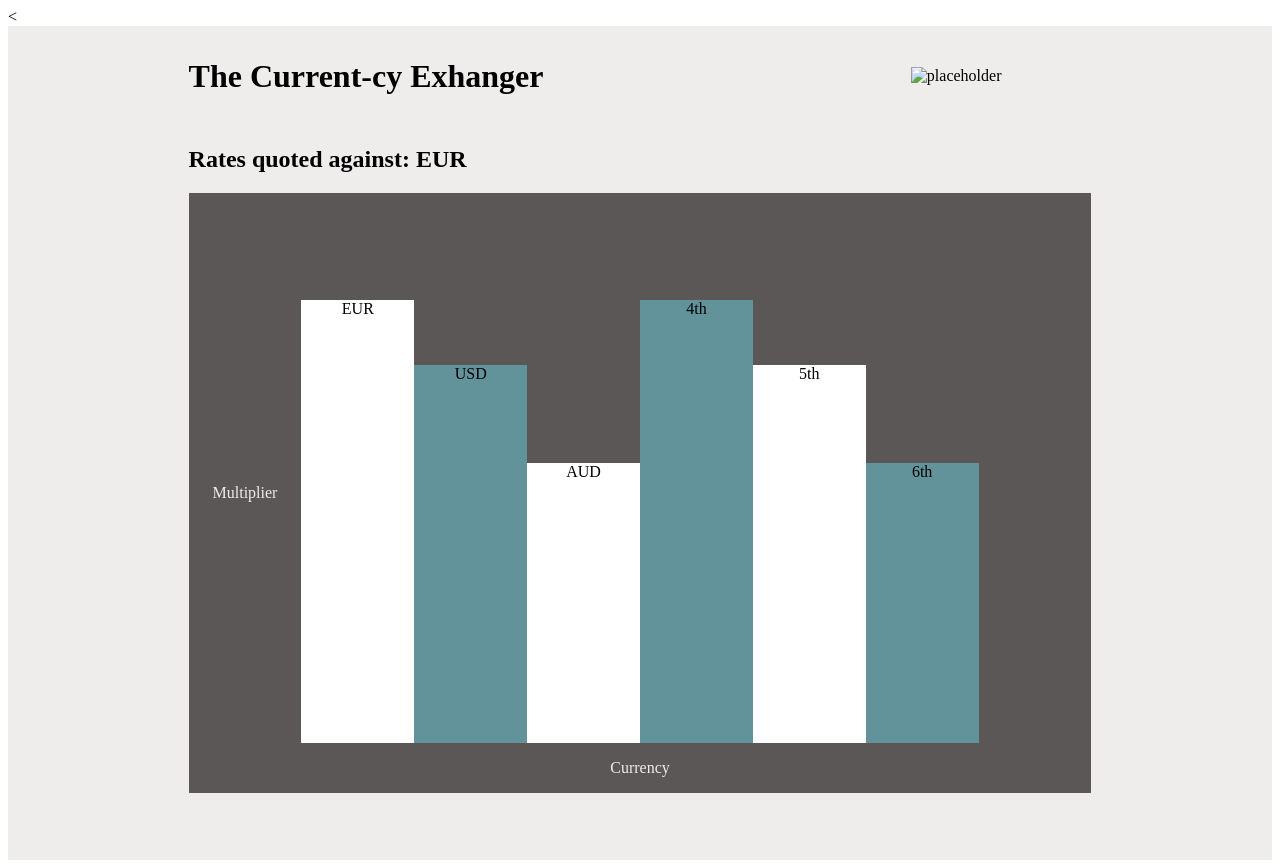
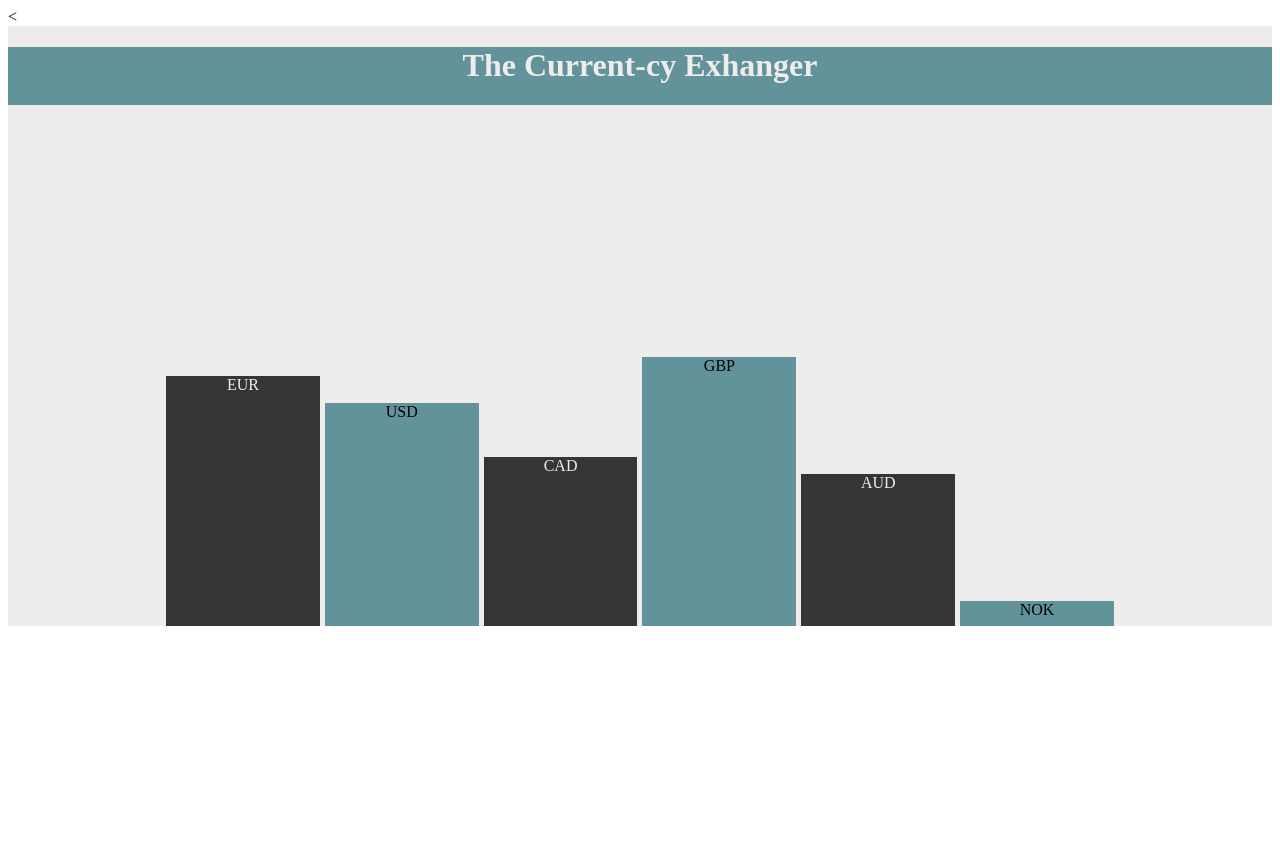
Before and after one commit to kroefeet/current-cy, a plain HTML site: page index.html in a window 1280 px wide. After the commit the page ends 800 px from the top, so only its background shows below. Drawn offline with Linux system fonts and the light colour scheme.

Commit message:
putting everything in place for basic page

```diff
--- a/css/site.css
+++ b/css/site.css
@@ -1,62 +1,37 @@
 .MainContent {
     background-color: #efecec;
     display: grid;
-    grid-template-columns: 1fr 4fr 1fr 1fr;
-    grid-template-rows: 100px 1fr 600px 1fr;
+    grid-template-columns: 1fr 6fr 1fr;
+    grid-template-rows: 100px 500px 1fr;
 }
 
 .GraphArea {
-    background-color: #5c5757;
+    grid-column: 2;
     display: grid;
-    grid-template-columns: 1fr 1fr 1fr 1fr 1fr 1fr 1fr 1fr;
-    grid-template-rows: 1fr 500px 1fr;
+    grid-template-columns: repeat(6, 1fr);
+    grid-column-gap: 5px;
+
 }
 
 .MainTitle {
-    grid-column: 2;
-    align-self: center;
+    grid-column: 1 / span 3;
+    grid-row-start: 1;
+    text-align: center;
+    background-color: #62929a;
+    color: #efecec;
 }
 
-.Logo {
-    grid-column: 3;
-    align-self: center;
-}
+.BarChart {
+    align-self: end;
+    text-align: center;
 
-.Quoted {
-    grid-column: 2;
-    grid-row: 2;
-}
-
-.GraphArea {
-    grid-column: 2 / span 2;
-    grid-row: 3;
-}
-
-.Vertical {
-    color: #efecec;
-    align-self: center;
-    text-align: center;
-    grid-row: 2;
-}
-
-.Horizontal {
-    color: #efecec;
-    grid-column: 2 / span 6;
-    grid-row: 3;
-    align-self: center;
-    text-align: center;
 }
 
 .BarChart:nth-of-type(odd) {
-    background-color: #fff;
-    align-self: end;
-    text-align: center;
-    grid-row: 2;
+    background-color: #363434;
+    color: #efecec;
 }
 
 .BarChart:nth-of-type(even) {
     background-color: #62929a;
-    align-self: end;
-    text-align: center;
-    grid-row: 2;
 }
--- a/index.html
+++ b/index.html
@@ -7,20 +7,15 @@
     </head>
     <body>
         <div class="MainContent">
-            <h1 class="MainTitle">The Current-cy Exhanger</h1>
-            <img class="Logo" src="" alt="placeholder">
-            <h2 class="Quoted" >Rates quoted against: EUR</h2>
-
-            <div class="GraphArea">
-                <p class="Vertical">Multiplier</p>
-                <p class="Horizontal">Currency</p>
-                <div class="BarChart" style="height: 88.5%">EUR</div>
-                <div class="BarChart" style="height: 75.5%">USD</div>
-                <div class="BarChart" style="height: 55.9%">AUD</div>
-                <div class="BarChart" style="height: 88.5%">4th</div>
-                <div class="BarChart" style="height: 75.5%">5th</div>
-                <div class="BarChart" style="height: 55.9%">6th</div>
-            </div>
+                <h1 class="MainTitle">The Current-cy Exhanger</h1>
+                <div class="GraphArea">
+                    <div class="BarChart" style="height: 50%">EUR</div>
+                    <div class="BarChart" style="height: 44.6%">USD</div>
+                    <div class="BarChart" style="height: 33.8%">CAD</div>
+                    <div class="BarChart" style="height: 53.8%">GBP</div>
+                    <div class="BarChart" style="height: 30.4%">AUD</div>
+                    <div class="BarChart" style="height: 5%">NOK</div>
+                </div>
         </div>
     </body>
 </html>
```
